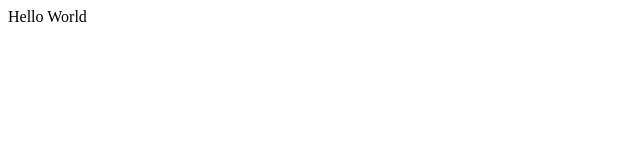
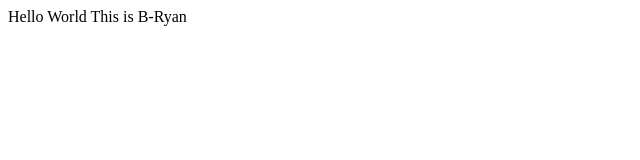
Before and after one commit to bryanewin/beginning, a plain HTML site: page index.html in a window 1280 px wide. Shown: the whole page, without its empty margins (0-640 px from the left). Drawn offline with Linux system fonts and the light colour scheme.

```diff
--- a/index.html
+++ b/index.html
@@ -8,5 +8,6 @@
 </head>
 <body>
     Hello World
+    This is B-Ryan
 </body>
 </html>
```
